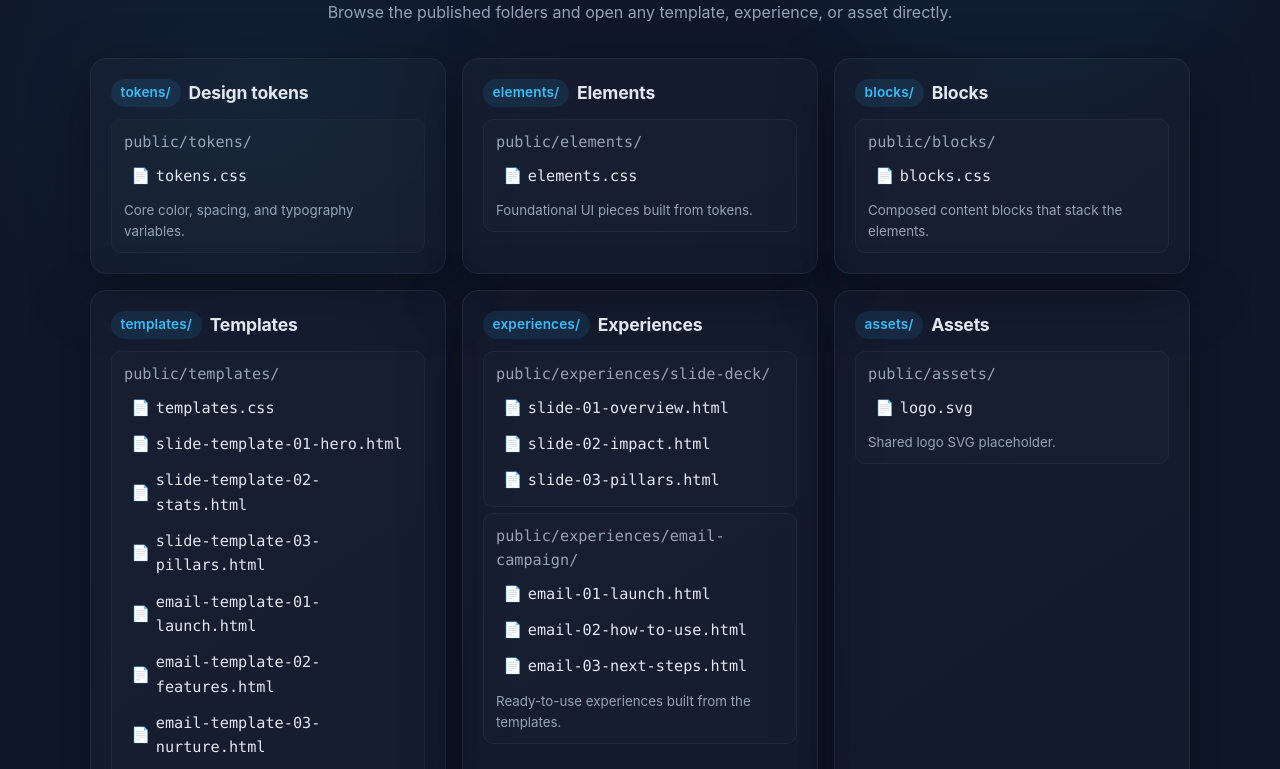
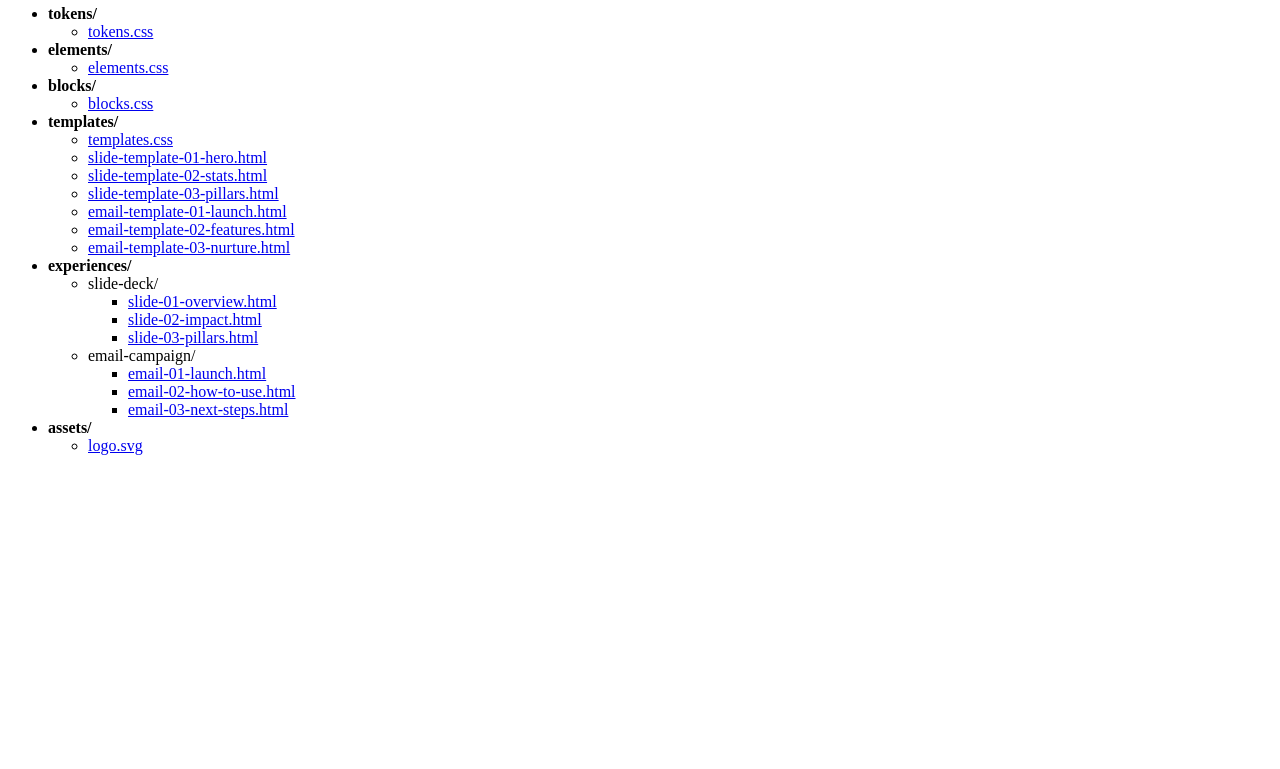
Before and after one commit to bamboounderwear/branddesignsystem, a plain HTML site: page public/index.html in a window 1280 px wide. Shown: the part 109-878 px from the top of the page. After the commit the page ends 800 px from the top, so only its background shows below. Drawn offline with Linux system fonts and the light colour scheme.

Commit message:
Simplify landing page to basic directory list

```diff
--- a/public/index.html
+++ b/public/index.html
@@ -3,267 +3,70 @@
 <head>
   <meta charset="UTF-8" />
   <meta name="viewport" content="width=device-width, initial-scale=1.0" />
-  <title>Brand Design System – Directory</title>
-  <style>
-    :root {
-      color-scheme: light dark;
-      --bg: #0f172a;
-      --card: #111827;
-      --text: #e2e8f0;
-      --muted: #94a3b8;
-      --accent: #38bdf8;
-      --border: #1f2937;
-      font-family: "Inter", system-ui, -apple-system, sans-serif;
-    }
-
-    body {
-      margin: 0;
-      min-height: 100vh;
-      background: radial-gradient(circle at 20% 20%, rgba(56, 189, 248, 0.05), transparent 25%),
-        radial-gradient(circle at 80% 0%, rgba(14, 165, 233, 0.08), transparent 20%),
-        var(--bg);
-      color: var(--text);
-      padding: 2.5rem clamp(1.5rem, 3vw, 3rem);
-      line-height: 1.6;
-    }
-
-    header {
-      max-width: 720px;
-      margin: 0 auto 2rem auto;
-      text-align: center;
-    }
-
-    h1 {
-      margin: 0 0 0.5rem;
-      font-size: clamp(2rem, 3vw, 2.75rem);
-      letter-spacing: -0.02em;
-    }
-
-    p.lead {
-      margin: 0;
-      color: var(--muted);
-      font-size: 1rem;
-    }
-
-    .grid {
-      display: grid;
-      grid-template-columns: repeat(auto-fit, minmax(280px, 1fr));
-      gap: 1rem;
-      max-width: 1100px;
-      margin: 0 auto;
-    }
-
-    .card {
-      background: linear-gradient(145deg, rgba(255, 255, 255, 0.02), rgba(255, 255, 255, 0.01));
-      border: 1px solid var(--border);
-      border-radius: 16px;
-      padding: 1.25rem;
-      box-shadow: 0 20px 60px rgba(0, 0, 0, 0.35);
-      transition: transform 150ms ease, border-color 150ms ease;
-    }
-
-    .card:hover {
-      transform: translateY(-2px);
-      border-color: rgba(56, 189, 248, 0.4);
-    }
-
-    .card h2 {
-      display: flex;
-      align-items: center;
-      gap: 0.5rem;
-      margin: 0 0 0.75rem;
-      font-size: 1.1rem;
-      letter-spacing: -0.01em;
-    }
-
-    .badge {
-      display: inline-flex;
-      align-items: center;
-      gap: 0.35rem;
-      padding: 0.2rem 0.6rem;
-      border-radius: 999px;
-      background: rgba(56, 189, 248, 0.1);
-      color: var(--accent);
-      font-weight: 600;
-      font-size: 0.85rem;
-      letter-spacing: 0.01em;
-    }
-
-    ul.directory {
-      list-style: none;
-      padding-left: 0;
-      margin: 0;
-      display: grid;
-      gap: 0.35rem;
-    }
-
-    ul.directory > li {
-      border: 1px solid var(--border);
-      border-radius: 10px;
-      padding: 0.6rem 0.75rem;
-      background: rgba(255, 255, 255, 0.01);
-    }
-
-    .path {
-      font-family: "JetBrains Mono", "SFMono-Regular", Consolas, monospace;
-      color: var(--muted);
-      font-size: 0.95rem;
-      display: block;
-      margin-bottom: 0.35rem;
-    }
-
-    .children {
-      list-style: none;
-      margin: 0;
-      padding-left: 0;
-      display: grid;
-      gap: 0.25rem;
-    }
-
-    .children li {
-      display: flex;
-      align-items: center;
-      gap: 0.35rem;
-      font-family: "JetBrains Mono", "SFMono-Regular", Consolas, monospace;
-      font-size: 0.95rem;
-    }
-
-    .folder, .file {
-      display: inline-flex;
-      align-items: center;
-      gap: 0.35rem;
-      text-decoration: none;
-      color: var(--text);
-      padding: 0.25rem 0.45rem;
-      border-radius: 8px;
-      transition: background 120ms ease;
-    }
-
-    .folder:hover, .file:hover {
-      background: rgba(255, 255, 255, 0.05);
-    }
-
-    .folder::before {
-      content: "\1F4C1";
-    }
-
-    .file::before {
-      content: "\1F4C4";
-    }
-
-    small {
-      color: var(--muted);
-      display: block;
-      margin-top: 0.5rem;
-    }
-
-    @media (max-width: 640px) {
-      body {
-        padding: 2rem 1.25rem;
-      }
-    }
-  </style>
+  <title>Brand Design System Directory</title>
 </head>
 <body>
-  <header>
-    <h1>Brand Design System Explorer</h1>
-    <p class="lead">Browse the published folders and open any template, experience, or asset directly.</p>
-  </header>
+  <h1>Brand Design System</h1>
+  <p>Browse the available folders and files.</p>
 
-  <div class="grid">
-    <section class="card">
-      <h2><span class="badge">tokens/</span> Design tokens</h2>
-      <ul class="directory">
+  <ul>
+    <li>
+      <strong>tokens/</strong>
+      <ul>
+        <li><a href="/tokens/tokens.css">tokens.css</a></li>
+      </ul>
+    </li>
+    <li>
+      <strong>elements/</strong>
+      <ul>
+        <li><a href="/elements/elements.css">elements.css</a></li>
+      </ul>
+    </li>
+    <li>
+      <strong>blocks/</strong>
+      <ul>
+        <li><a href="/blocks/blocks.css">blocks.css</a></li>
+      </ul>
+    </li>
+    <li>
+      <strong>templates/</strong>
+      <ul>
+        <li><a href="/templates/templates.css">templates.css</a></li>
+        <li><a href="/templates/slide-template-01-hero.html">slide-template-01-hero.html</a></li>
+        <li><a href="/templates/slide-template-02-stats.html">slide-template-02-stats.html</a></li>
+        <li><a href="/templates/slide-template-03-pillars.html">slide-template-03-pillars.html</a></li>
+        <li><a href="/templates/email-template-01-launch.html">email-template-01-launch.html</a></li>
+        <li><a href="/templates/email-template-02-features.html">email-template-02-features.html</a></li>
+        <li><a href="/templates/email-template-03-nurture.html">email-template-03-nurture.html</a></li>
+      </ul>
+    </li>
+    <li>
+      <strong>experiences/</strong>
+      <ul>
         <li>
-          <span class="path">public/tokens/</span>
-          <ul class="children">
-            <li><a class="file" href="/tokens/tokens.css">tokens.css</a></li>
-          </ul>
-          <small>Core color, spacing, and typography variables.</small>
-        </li>
-      </ul>
-    </section>
-
-    <section class="card">
-      <h2><span class="badge">elements/</span> Elements</h2>
-      <ul class="directory">
-        <li>
-          <span class="path">public/elements/</span>
-          <ul class="children">
-            <li><a class="file" href="/elements/elements.css">elements.css</a></li>
-          </ul>
-          <small>Foundational UI pieces built from tokens.</small>
-        </li>
-      </ul>
-    </section>
-
-    <section class="card">
-      <h2><span class="badge">blocks/</span> Blocks</h2>
-      <ul class="directory">
-        <li>
-          <span class="path">public/blocks/</span>
-          <ul class="children">
-            <li><a class="file" href="/blocks/blocks.css">blocks.css</a></li>
-          </ul>
-          <small>Composed content blocks that stack the elements.</small>
-        </li>
-      </ul>
-    </section>
-
-    <section class="card">
-      <h2><span class="badge">templates/</span> Templates</h2>
-      <ul class="directory">
-        <li>
-          <span class="path">public/templates/</span>
-          <ul class="children">
-            <li><a class="file" href="/templates/templates.css">templates.css</a></li>
-            <li><a class="file" href="/templates/slide-template-01-hero.html">slide-template-01-hero.html</a></li>
-            <li><a class="file" href="/templates/slide-template-02-stats.html">slide-template-02-stats.html</a></li>
-            <li><a class="file" href="/templates/slide-template-03-pillars.html">slide-template-03-pillars.html</a></li>
-            <li><a class="file" href="/templates/email-template-01-launch.html">email-template-01-launch.html</a></li>
-            <li><a class="file" href="/templates/email-template-02-features.html">email-template-02-features.html</a></li>
-            <li><a class="file" href="/templates/email-template-03-nurture.html">email-template-03-nurture.html</a></li>
-          </ul>
-          <small>Presentation-ready layouts for slides and emails.</small>
-        </li>
-      </ul>
-    </section>
-
-    <section class="card">
-      <h2><span class="badge">experiences/</span> Experiences</h2>
-      <ul class="directory">
-        <li>
-          <span class="path">public/experiences/slide-deck/</span>
-          <ul class="children">
-            <li><a class="file" href="/experiences/slide-deck/slide-01-overview.html">slide-01-overview.html</a></li>
-            <li><a class="file" href="/experiences/slide-deck/slide-02-impact.html">slide-02-impact.html</a></li>
-            <li><a class="file" href="/experiences/slide-deck/slide-03-pillars.html">slide-03-pillars.html</a></li>
+          slide-deck/
+          <ul>
+            <li><a href="/experiences/slide-deck/slide-01-overview.html">slide-01-overview.html</a></li>
+            <li><a href="/experiences/slide-deck/slide-02-impact.html">slide-02-impact.html</a></li>
+            <li><a href="/experiences/slide-deck/slide-03-pillars.html">slide-03-pillars.html</a></li>
           </ul>
         </li>
         <li>
-          <span class="path">public/experiences/email-campaign/</span>
-          <ul class="children">
-            <li><a class="file" href="/experiences/email-campaign/email-01-launch.html">email-01-launch.html</a></li>
-            <li><a class="file" href="/experiences/email-campaign/email-02-how-to-use.html">email-02-how-to-use.html</a></li>
-            <li><a class="file" href="/experiences/email-campaign/email-03-next-steps.html">email-03-next-steps.html</a></li>
+          email-campaign/
+          <ul>
+            <li><a href="/experiences/email-campaign/email-01-launch.html">email-01-launch.html</a></li>
+            <li><a href="/experiences/email-campaign/email-02-how-to-use.html">email-02-how-to-use.html</a></li>
+            <li><a href="/experiences/email-campaign/email-03-next-steps.html">email-03-next-steps.html</a></li>
           </ul>
-          <small>Ready-to-use experiences built from the templates.</small>
         </li>
       </ul>
-    </section>
-
-    <section class="card">
-      <h2><span class="badge">assets/</span> Assets</h2>
-      <ul class="directory">
-        <li>
-          <span class="path">public/assets/</span>
-          <ul class="children">
-            <li><a class="file" href="/assets/logo.svg">logo.svg</a></li>
-          </ul>
-          <small>Shared logo SVG placeholder.</small>
-        </li>
+    </li>
+    <li>
+      <strong>assets/</strong>
+      <ul>
+        <li><a href="/assets/logo.svg">logo.svg</a></li>
       </ul>
-    </section>
-  </div>
+    </li>
+  </ul>
 </body>
 </html>
```
